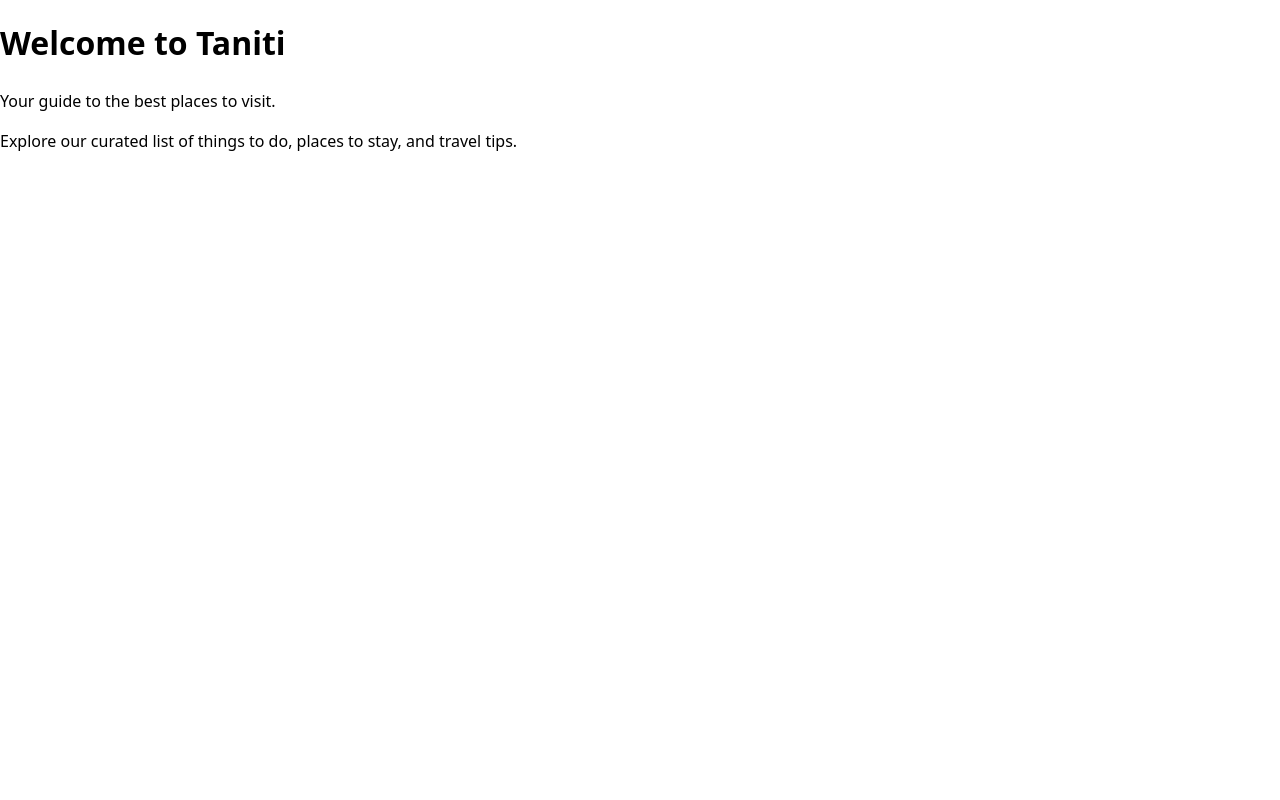
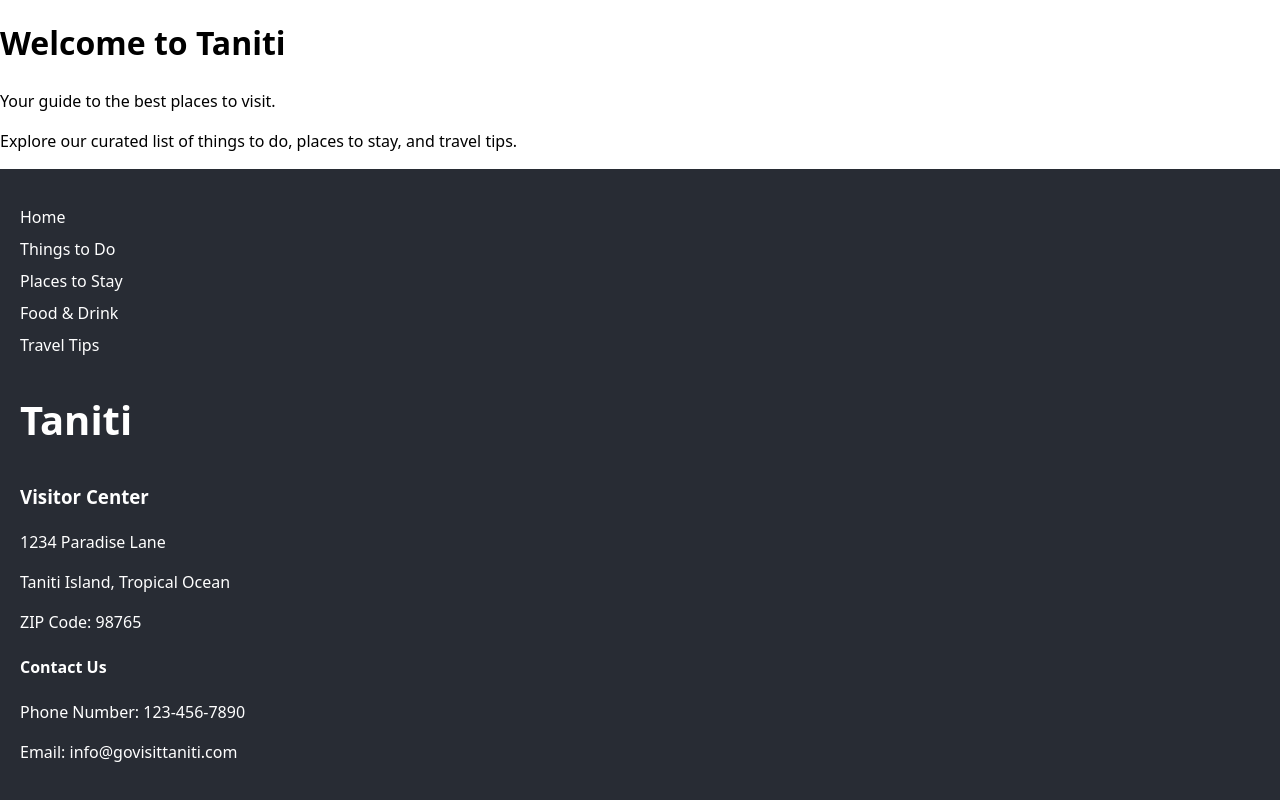
Before and after one commit to saraiba33/taniti-project, a React (Vite) app: page / in a window 1280 px wide. Shown: the part 773-1573 px from the top of the page. Before the commit the page ends 942 px from the top, so only its background shows below. Built offline with nearby package versions, Linux system fonts and the light colour scheme.

Commit message:
add footer

```diff
--- /dev/null
+++ b/src/components/footer/Footer.module.css
@@ -0,0 +1,23 @@
+footer {
+  background-color: #282c34;
+  color: white;
+  padding: 20px;
+}
+
+footer ul {
+  list-style-type: none;
+  padding: 0;
+}
+
+footer ul a {
+  color: white;
+  text-decoration: none;
+}
+
+footer li {
+  margin: 0.5rem 0;
+}
+
+.islandTitle {
+  font-size: 2.5rem;
+}
--- /dev/null
+++ b/src/components/footer/Footer.tsx
@@ -0,0 +1,32 @@
+import React from "react";
+import styles from "./Footer.module.css";
+import { navLinks } from "../navbar/Navbar";
+import { NavLink } from "react-router-dom";
+
+const Footer = () => {
+  return (
+    <footer>
+      <ul className={styles.navList}>
+        {navLinks.map((link) => (
+          <li key={link.name}>
+            <NavLink to={link.path}>{link.name}</NavLink>
+          </li>
+        ))}
+      </ul>
+      <h2 className={styles.islandTitle}>Taniti</h2>
+      <div>
+        <h3>Visitor Center</h3>
+        <p>1234 Paradise Lane</p>
+        <p>Taniti Island, Tropical Ocean</p>
+        <p>ZIP Code: 98765</p>
+      </div>
+      <div>
+        <h4>Contact Us</h4>
+        <p>Phone Number: 123-456-7890</p>
+        <p>Email: info@govisittaniti.com</p>
+      </div>
+    </footer>
+  );
+};
+
+export default Footer;
--- a/src/components/navbar/Navbar.tsx
+++ b/src/components/navbar/Navbar.tsx
@@ -9,7 +9,7 @@ interface NavLinkType {
   path: string;
 }
 
-const navLinks: NavLinkType[] = [
+export const navLinks: NavLinkType[] = [
   { name: "Home", path: "/" },
   { name: "Things to Do", path: "/things-to-do" },
   { name: "Places to Stay", path: "/places-to-stay" },
--- a/src/pages/foodAndDrink/FoodAndDrink.tsx
+++ b/src/pages/foodAndDrink/FoodAndDrink.tsx
@@ -1,12 +1,16 @@
 import React from "react";
 import Header from "../../components/header/Header";
+import Footer from "../../components/footer/Footer";
 
 const FoodAndDrink = () => {
   return (
-    <main>
+    <>
       <Header src={"/videos/food-and-drink.mp4"} />
-      <h1>Food and Drink</h1>
-    </main>
+      <main>
+        <h1>Food and Drink</h1>
+      </main>
+      <Footer />
+    </>
   );
 };
 
--- a/src/pages/home/Home.tsx
+++ b/src/pages/home/Home.tsx
@@ -1,10 +1,11 @@
 import React from "react";
 import Header from "../../components/header/Header";
+import Footer from "../../components/footer/Footer";
 
 const Home = () => {
   return (
     <>
-      <Header src={"public/videos/home.mp4"} />
+      <Header src={"/videos/home.mp4"} />
       <main>
         <h1>Welcome to Taniti</h1>
         <p>Your guide to the best places to visit.</p>
@@ -13,6 +14,7 @@ const Home = () => {
           tips.
         </p>
       </main>
+      <Footer />
     </>
   );
 };
--- a/src/pages/placesToStay/PlacesToStay.tsx
+++ b/src/pages/placesToStay/PlacesToStay.tsx
@@ -1,12 +1,16 @@
 import React from "react";
 import Header from "../../components/header/Header";
+import Footer from "../../components/footer/Footer";
 
 const PlacesToStay = () => {
   return (
-    <main>
+    <>
       <Header src={"/videos/places-to-stay.mp4"} />
-      <h1>Places to Stay</h1>
-    </main>
+      <main>
+        <h1>Places to Stay</h1>
+      </main>
+      <Footer />
+    </>
   );
 };
 
--- a/src/pages/thingToDo/ThingsToDo.tsx
+++ b/src/pages/thingToDo/ThingsToDo.tsx
@@ -1,5 +1,6 @@
 import React from "react";
 import Header from "../../components/header/Header";
+import Footer from "../../components/footer/Footer";
 
 const ThingsToDo = () => {
   return (
@@ -22,6 +23,7 @@ const ThingsToDo = () => {
           </ul>
         </section>
       </main>
+      <Footer />
     </>
   );
 };
--- a/src/pages/travelTips/TravelTips.tsx
+++ b/src/pages/travelTips/TravelTips.tsx
@@ -1,12 +1,16 @@
 import React from "react";
 import Header from "../../components/header/Header";
+import Footer from "../../components/footer/Footer";
 
 const TravelTips = () => {
   return (
-    <main>
+    <>
       <Header src={"/videos/travel-tips.mp4"} />
-      <h1>Travel Tips</h1>
-    </main>
+      <main>
+        <h1>Travel Tips</h1>
+      </main>
+      <Footer />
+    </>
   );
 };
 
```
